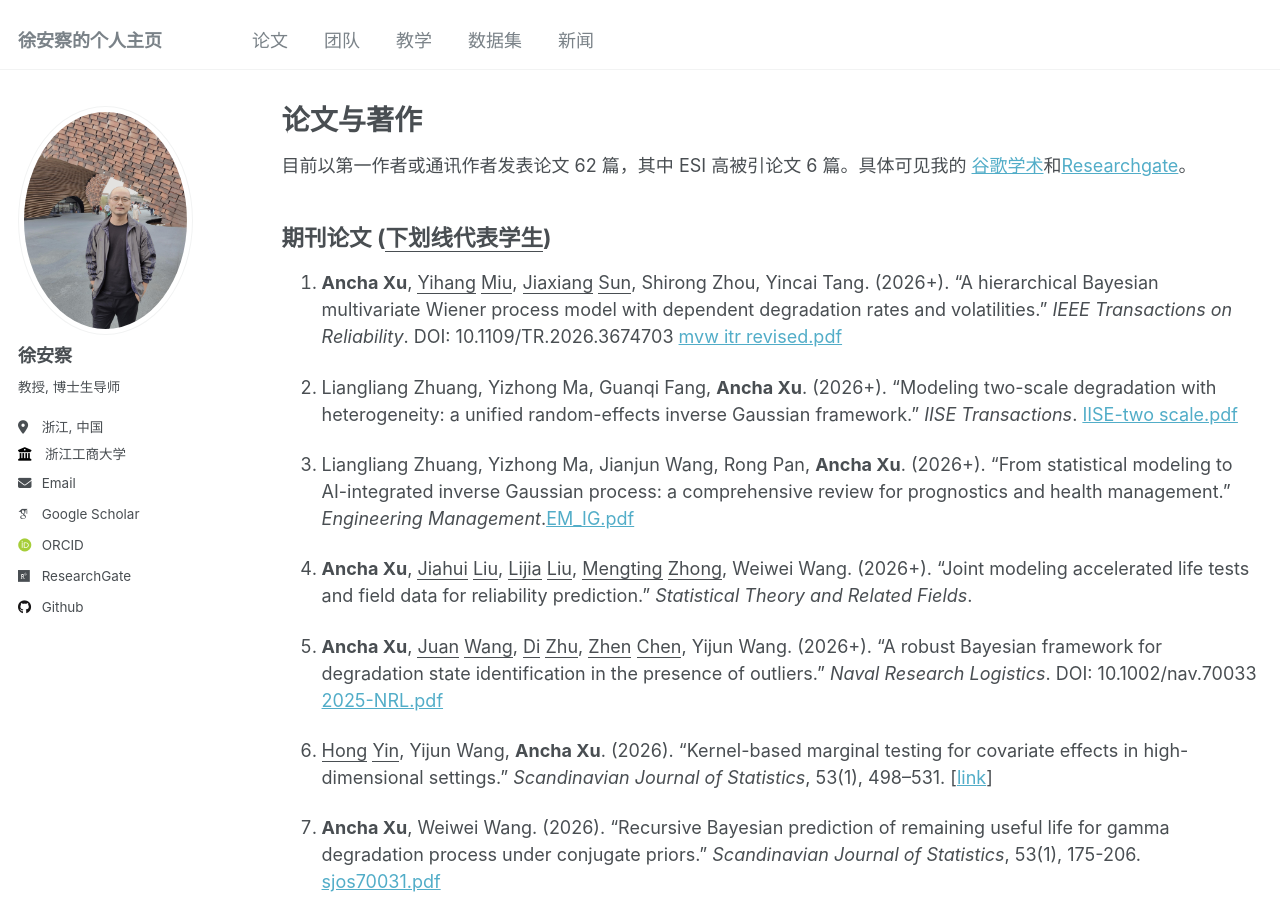
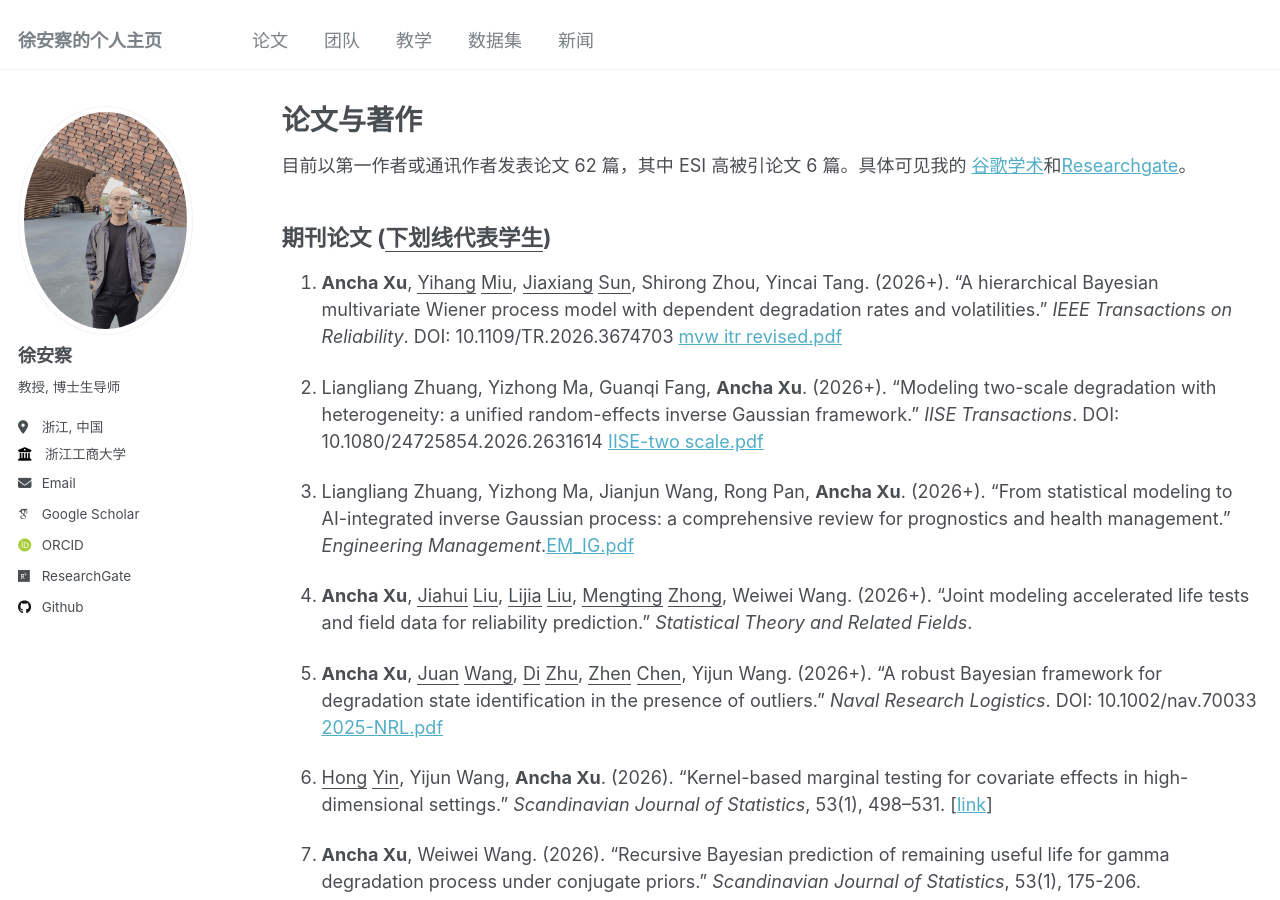
Before and after one commit to XU-ANCHA/XU-ANCHA.github.io, a Jekyll site: the page built from _pages/publications.md, in a window 1280 px wide and 900 px high. Built offline with Jekyll 4.4.1, drawn with Linux system fonts in a browser that asks for light colours; some web fonts are replaced.

Commit message:
Update publications.md

```diff
--- a/_pages/publications.md
+++ b/_pages/publications.md
@@ -11,7 +11,7 @@ author_profile: true
 
 1. **Ancha Xu**, <u>Yihang</u> <u>Miu</u>, <u>Jiaxiang</u> <u>Sun</u>, Shirong Zhou, Yincai Tang. (2026+). "A hierarchical Bayesian multivariate Wiener process model with dependent degradation rates and volatilities." *IEEE Transactions on Reliability*. DOI: 10.1109/TR.2026.3674703 [mvw itr revised.pdf](https://github.com/user-attachments/files/25888211/mvw.itr.revised.pdf)
 
-1. Liangliang Zhuang, Yizhong Ma, Guanqi Fang, **Ancha Xu**. (2026+). "Modeling two-scale degradation with heterogeneity: a unified random-effects inverse Gaussian framework." *IISE Transactions*. [IISE-two scale.pdf](https://github.com/user-attachments/files/25140849/IISE-two.scale.pdf)
+1. Liangliang Zhuang, Yizhong Ma, Guanqi Fang, **Ancha Xu**. (2026+). "Modeling two-scale degradation with heterogeneity: a unified random-effects inverse Gaussian framework." *IISE Transactions*. DOI: 10.1080/24725854.2026.2631614 [IISE-two scale.pdf](https://github.com/user-attachments/files/25140849/IISE-two.scale.pdf)
 
 1. Liangliang Zhuang, Yizhong Ma, Jianjun Wang, Rong Pan, **Ancha Xu**. (2026+). "From statistical modeling to AI-integrated inverse Gaussian process: a comprehensive review for prognostics and health management." *Engineering Management*.[EM_IG.pdf](https://github.com/user-attachments/files/25143524/EM_IG.pdf)
 
```
